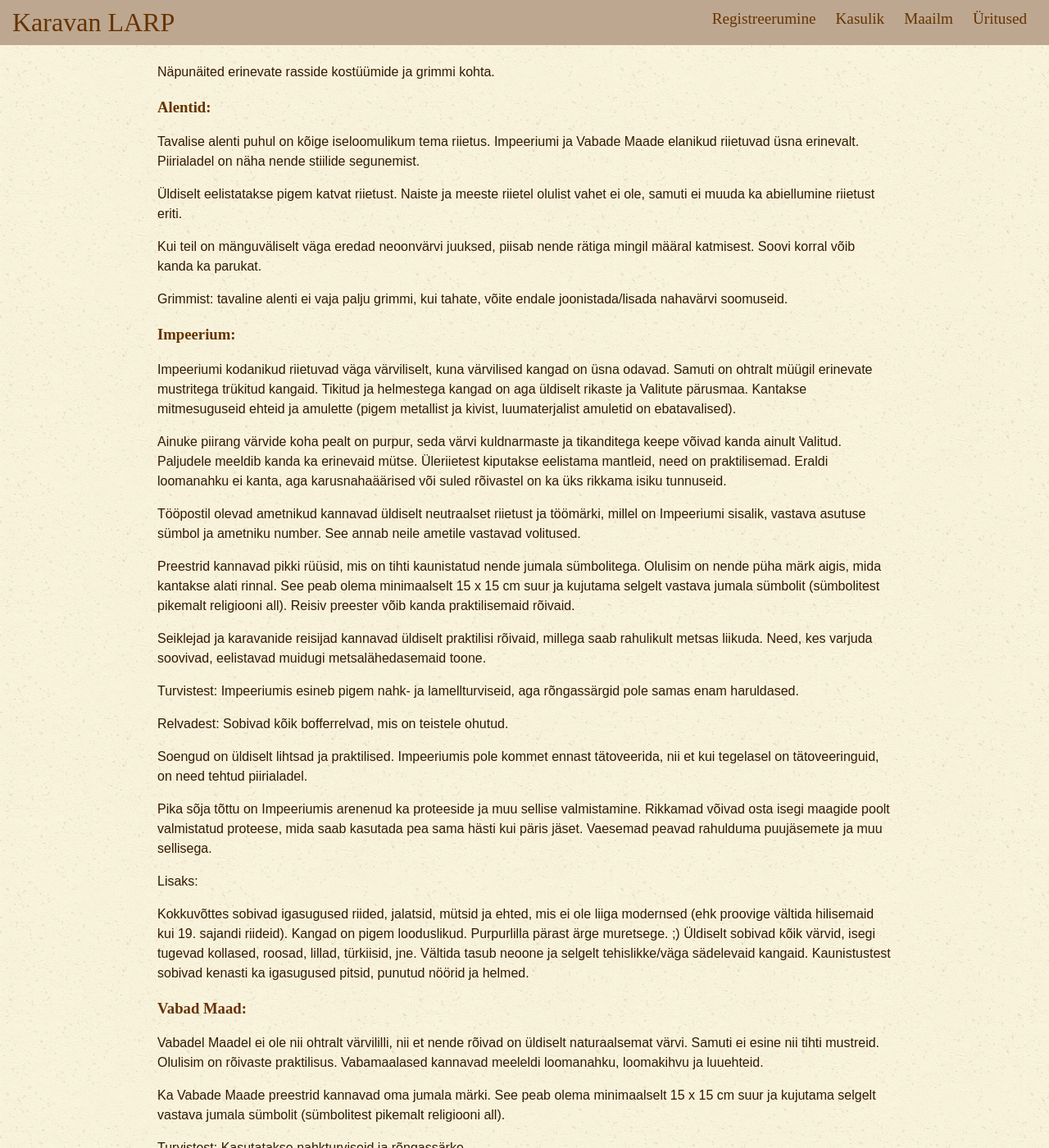
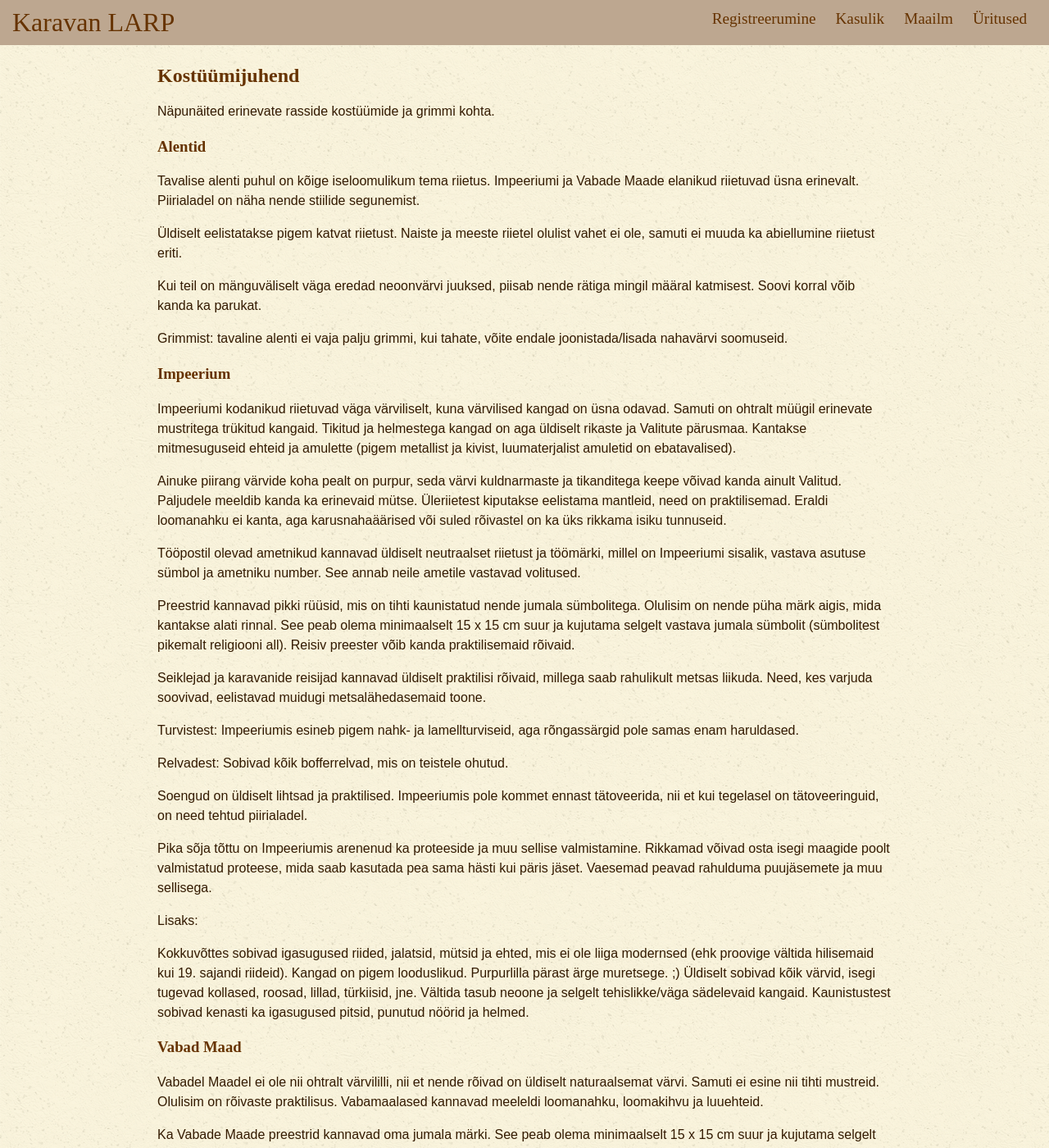
Before and after one commit to karavanlarp/karavanlarp.github.io, a Jekyll site: the page built from est/useful/costume.md, in a window 1280 px wide and 1400 px high. Shown: the whole window at 82% size. Built offline with Jekyll 4.4.1, drawn with Linux system fonts in a browser that asks for light colours; some web fonts are replaced; some of the changed text lies outside the part shown.

```diff
--- a/est/useful/costume.md
+++ b/est/useful/costume.md
@@ -2,9 +2,11 @@
 layout: default-est
 title: Leonte Impeerium
 ---
+## Kostüümijuhend
+
 Näpunäited erinevate rasside kostüümide ja grimmi kohta.
 
-### Alentid:
+### Alentid
 
 Tavalise alenti puhul on kõige iseloomulikum tema riietus. Impeeriumi ja Vabade Maade elanikud riietuvad üsna erinevalt. Piirialadel on näha nende stiilide segunemist.
 
@@ -14,7 +16,7 @@
 
 Grimmist: tavaline alenti ei vaja palju grimmi, kui tahate, võite endale joonistada/lisada nahavärvi soomuseid.
 
-### Impeerium:
+### Impeerium
 
 Impeeriumi kodanikud riietuvad väga värviliselt, kuna värvilised kangad on üsna odavad. Samuti on ohtralt müügil erinevate mustritega trükitud kangaid. Tikitud ja helmestega kangad on aga üldiselt rikaste ja Valitute pärusmaa. Kantakse mitmesuguseid ehteid ja amulette (pigem metallist ja kivist, luumaterjalist amuletid on ebatavalised).
 
@@ -38,7 +40,7 @@
 
 Kokkuvõttes sobivad igasugused riided, jalatsid, mütsid ja ehted, mis ei ole liiga modernsed (ehk proovige vältida hilisemaid kui 19. sajandi riideid). Kangad on pigem looduslikud. Purpurlilla pärast ärge muretsege. ;) Üldiselt sobivad kõik värvid, isegi tugevad kollased, roosad, lillad, türkiisid, jne. Vältida tasub neoone ja selgelt tehislikke/väga sädelevaid kangaid. Kaunistustest sobivad kenasti ka igasugused pitsid, punutud nöörid ja helmed.
 
-### Vabad Maad:
+### Vabad Maad
 
 Vabadel Maadel ei ole nii ohtralt värvililli, nii et nende rõivad on üldiselt naturaalsemat värvi. Samuti ei esine nii tihti mustreid. Olulisim on rõivaste praktilisus. Vabamaalased kannavad meeleldi loomanahku, loomakihvu ja luuehteid.
 
@@ -46,7 +48,7 @@
 
 Turvistest: Kasutatakse nahkturviseid ja rõngassärke.
 
-Relvadest: vt. ülal.
+Relvadest: Vt. ülal.
 
 Soenguid on igasuguseid. Mõni eelistab olla kiilaspäine, mõni juuksed pikaks kasvatada ja siis osa maha ajada. Väga armastatakse ka patsidega soenguid, millele lisatakse helmeid ja muud seesugust.
 
```
